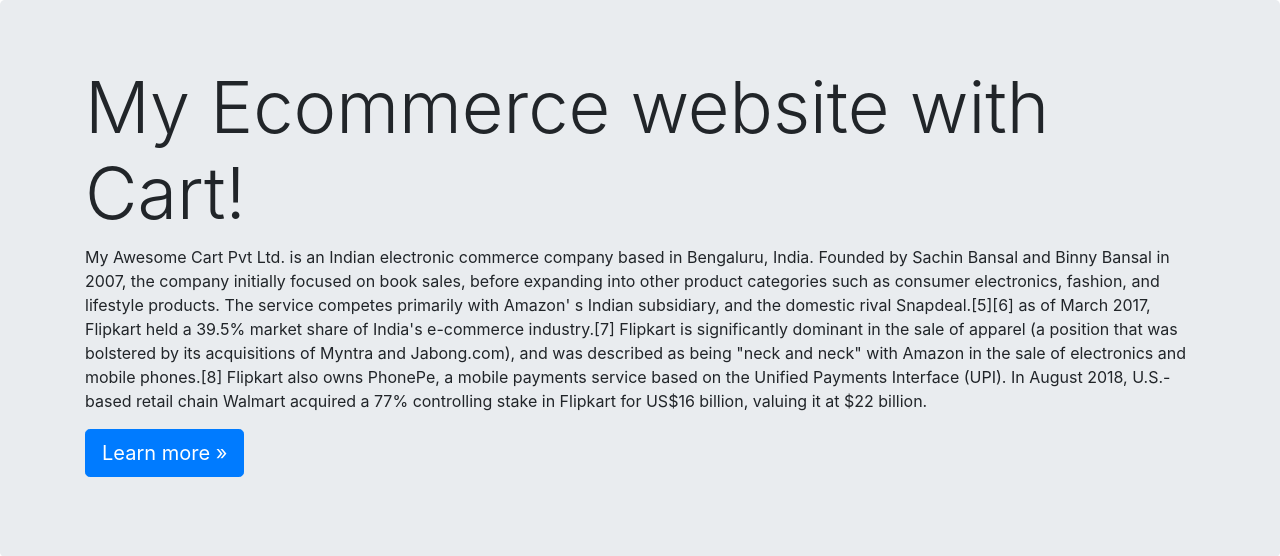
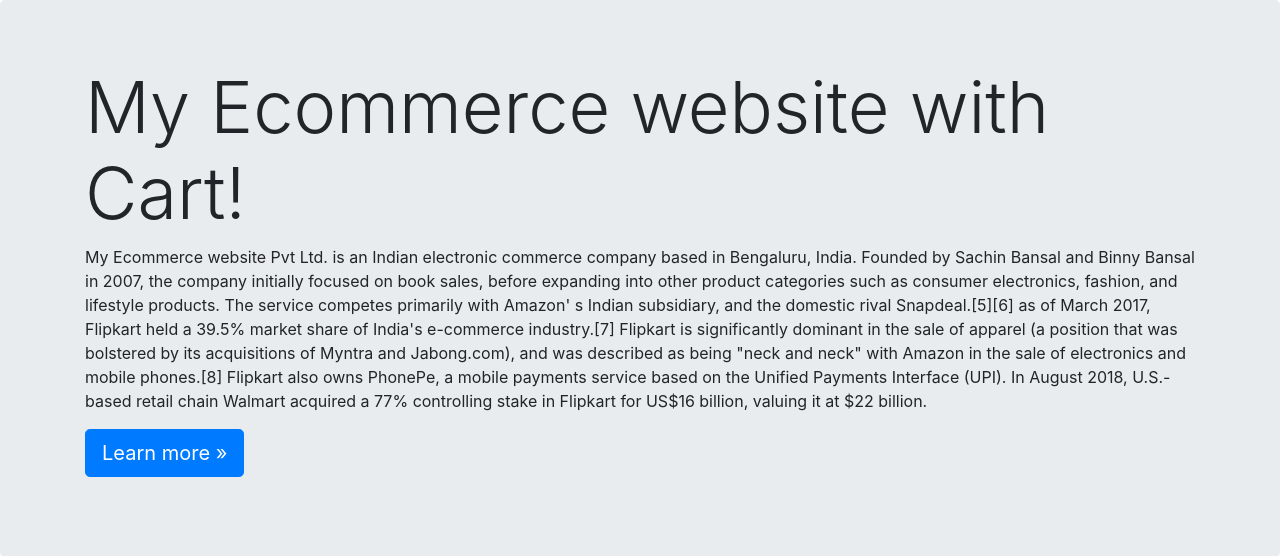
Before and after one commit to Dhruvil-Dave/ecommerce-django, a Django app: page /shop/about/ in a window 1280 px wide. Shown: the part 56-612 px from the top of the page. Run offline with Django 3.2, Linux system fonts and the light colour scheme; some libraries are stand-ins or nearby versions.

Commit message:
Update about.html

```diff
--- a/shop/templates/shop/about.html
+++ b/shop/templates/shop/about.html
@@ -12,7 +12,7 @@
   <div class="jumbotron">
     <div class="container">
       <h1 class="display-3">My Ecommerce website with Cart!</h1>
-      <p>My Awesome Cart Pvt Ltd. is an Indian electronic commerce company based in Bengaluru, India. Founded by Sachin Bansal and Binny Bansal in 2007, the company initially focused on book sales, before expanding into other product categories such as consumer electronics, fashion, and lifestyle products.
+      <p>My Ecommerce website Pvt Ltd. is an Indian electronic commerce company based in Bengaluru, India. Founded by Sachin Bansal and Binny Bansal in 2007, the company initially focused on book sales, before expanding into other product categories such as consumer electronics, fashion, and lifestyle products.
 
 The service competes primarily with Amazon' s Indian subsidiary, and the domestic rival Snapdeal.[5][6] as of March 2017, Flipkart held a 39.5% market share of India's e-commerce industry.[7] Flipkart is significantly dominant in the sale of apparel (a position that was bolstered by its acquisitions of Myntra and Jabong.com), and was described as being "neck and neck" with Amazon in the sale of electronics and mobile phones.[8] Flipkart also owns PhonePe, a mobile payments service based on the Unified Payments Interface (UPI).
 
```
